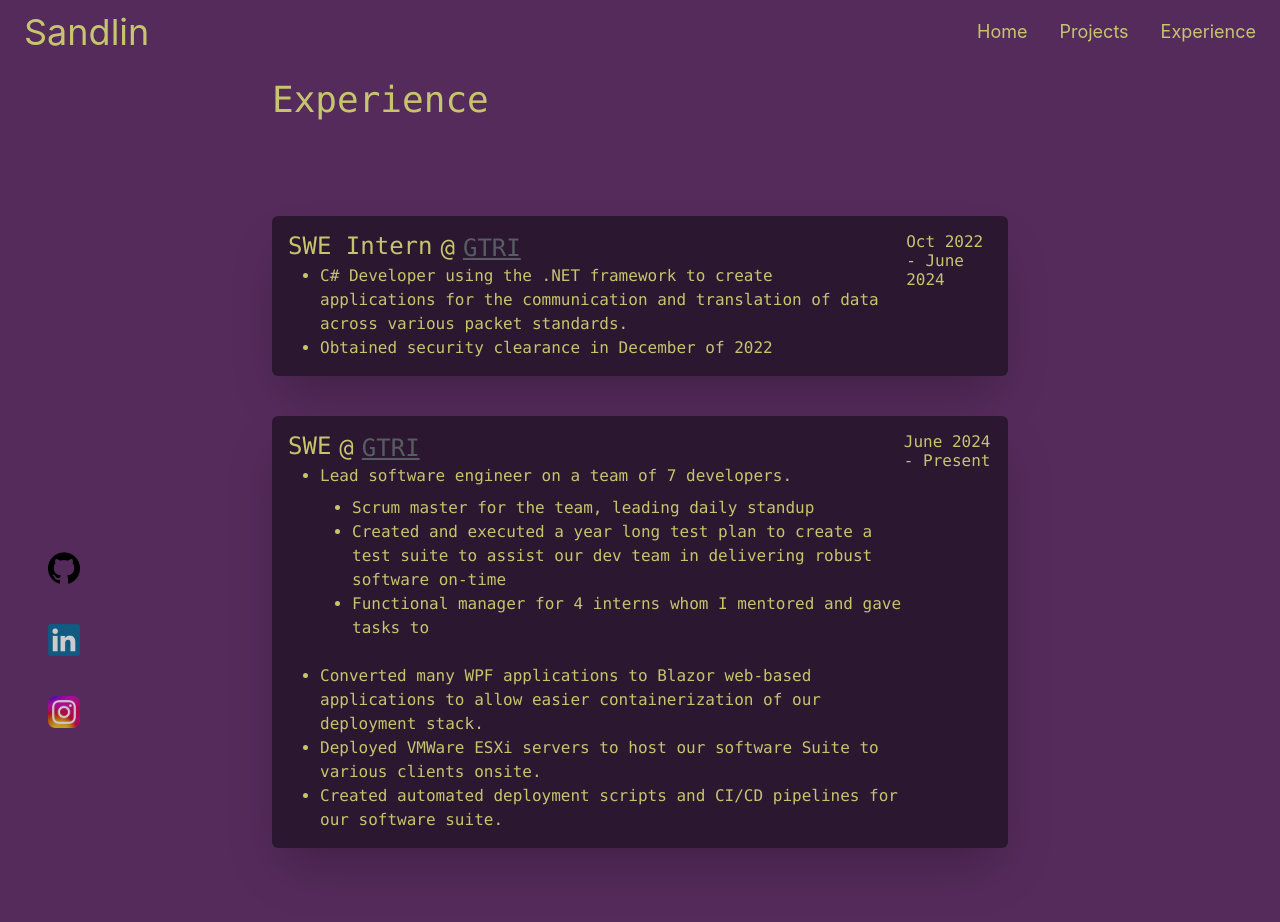
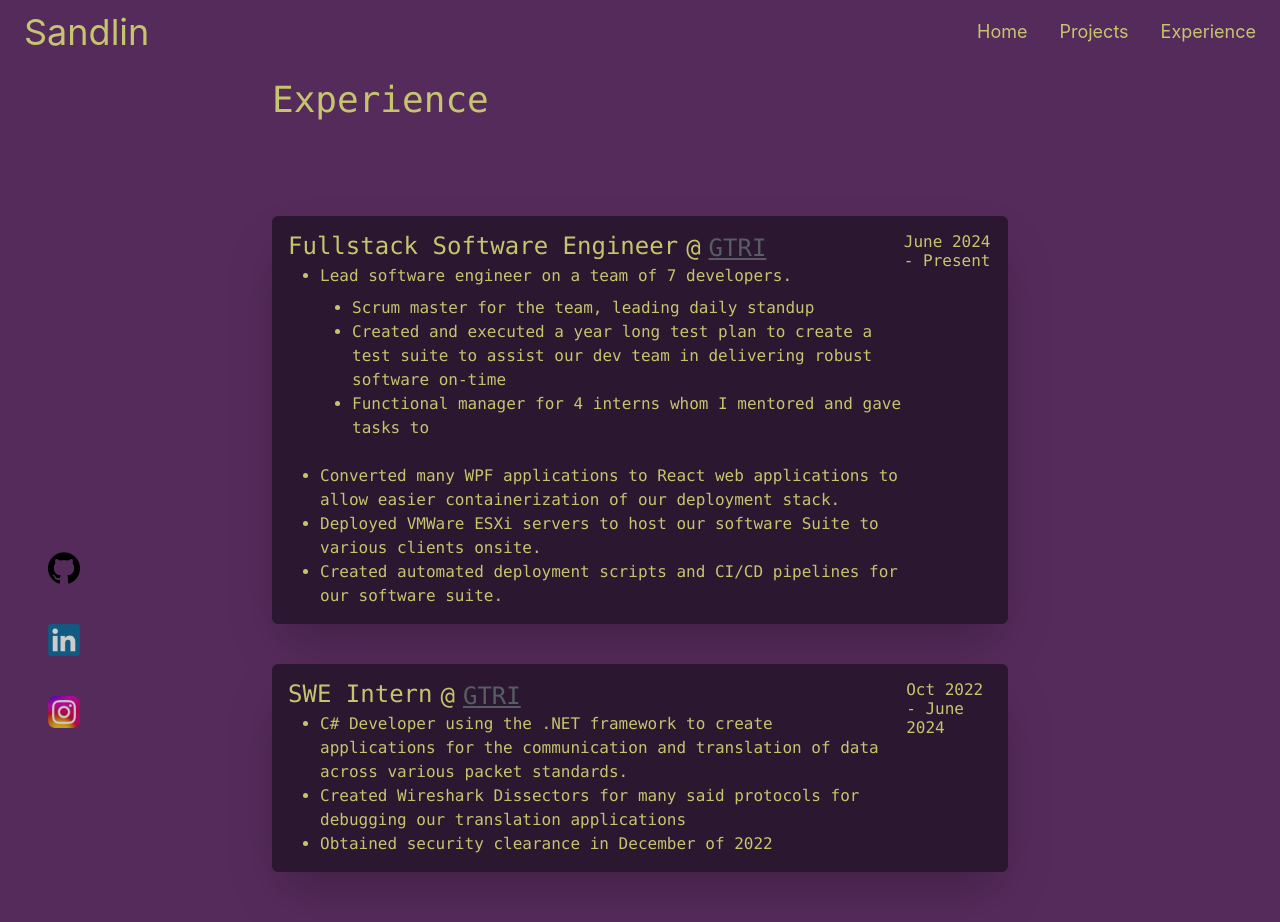
Before and after one commit to tanndlin/Portfolio, a React (Vite) app: page /experience in a window 1280 px wide. Shown: the top 922 px of the page. Built offline with nearby package versions, Linux system fonts and the light colour scheme.

Commit message:
Update experience

```diff
--- a/src/pages/experience/ExperiencePage.tsx
+++ b/src/pages/experience/ExperiencePage.tsx
@@ -1,4 +1,3 @@
-import React from 'react';
 import Experience from './Experience';
 
 const ExperiencePage = () => {
@@ -6,22 +5,7 @@ const ExperiencePage = () => {
         <article id="experience" className="container p-3 m-auto font-mono">
             <h1 className="mb-24 text-4xl transition-header">Experience</h1>
             <Experience
-                title="SWE Intern"
-                company={{
-                    name: 'GTRI',
-                    link: 'https://gtri.gatech.edu/',
-                }}
-                date={'Oct 2022 - June 2024'}
-            >
-                <li className="pr-4">
-                    C# Developer using the .NET framework to create applications
-                    for the communication and translation of data across various
-                    packet standards.
-                </li>
-                <li>Obtained security clearance in December of 2022</li>
-            </Experience>
-            <Experience
-                title="SWE"
+                title="Fullstack Software Engineer"
                 company={{
                     name: 'GTRI',
                     link: 'https://gtri.gatech.edu/',
@@ -46,9 +30,8 @@ const ExperiencePage = () => {
                     </ul>
                 </li>
                 <li>
-                    Converted many WPF applications to Blazor web-based
-                    applications to allow easier containerization of our
-                    deployment stack.
+                    Converted many WPF applications to React web applications to
+                    allow easier containerization of our deployment stack.
                 </li>
                 <li>
                     Deployed VMWare ESXi servers to host our software Suite to
@@ -59,6 +42,25 @@ const ExperiencePage = () => {
                     our software suite.
                 </li>
             </Experience>
+            <Experience
+                title="SWE Intern"
+                company={{
+                    name: 'GTRI',
+                    link: 'https://gtri.gatech.edu/',
+                }}
+                date={'Oct 2022 - June 2024'}
+            >
+                <li className="pr-4">
+                    C# Developer using the .NET framework to create applications
+                    for the communication and translation of data across various
+                    packet standards.
+                </li>
+                <li>
+                    Created Wireshark Dissectors for many said protocols for
+                    debugging our translation applications
+                </li>
+                <li>Obtained security clearance in December of 2022</li>
+            </Experience>
         </article>
     );
 };
```
